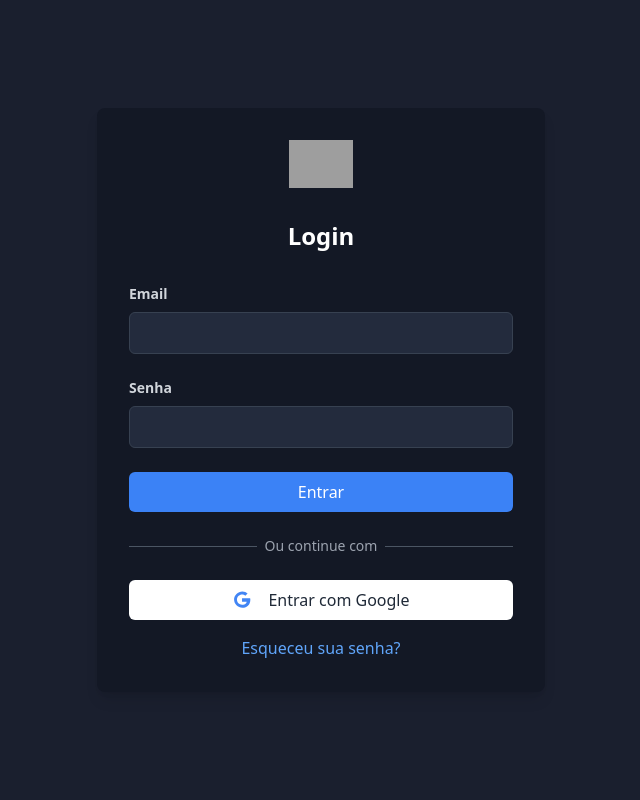
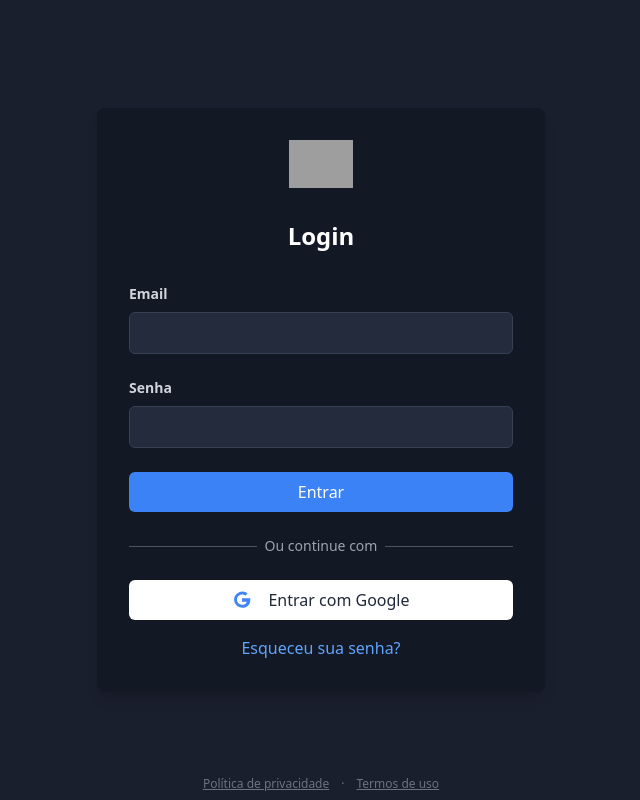
Before and after one commit to juniorbra/zobotapp, a React (Vite) app: page /login in a window 1280 px wide. Shown: the whole page, without its empty margins (319-959 px from the left). Built offline with nearby package versions, Linux system fonts and the light colour scheme; no server answers; grey boxes are pictures that could not be loaded.

Commit message:
v3.1.3 termos e privacidade

```diff
--- a/src/pages/Login.tsx
+++ b/src/pages/Login.tsx
@@ -35,6 +35,7 @@ export default function Login() {
   };
 
   return (
+    <>
       <div className="min-h-screen bg-[#1a1f2e] flex items-center justify-center p-4">
         <div className="max-w-md w-full bg-[#131825] rounded-lg shadow-lg p-8">
           <div className="flex justify-center mb-8">
@@ -115,5 +116,25 @@ export default function Login() {
           </p>
         </div>
       </div>
+      <div className="fixed bottom-2 left-0 w-full flex justify-center gap-3 text-xs text-gray-500 z-10">
+        <a
+          href="https://zobot.top/privacidade"
+          target="_blank"
+          rel="noopener noreferrer"
+          className="hover:text-gray-300 underline"
+        >
+          Política de privacidade
+        </a>
+        <span>·</span>
+        <a
+          href="https://zobot.top/termos"
+          target="_blank"
+          rel="noopener noreferrer"
+          className="hover:text-gray-300 underline"
+        >
+          Termos de uso
+        </a>
+      </div>
+    </>
   );
 }
```
Lines whose indentation alone changed are shown as unchanged.
